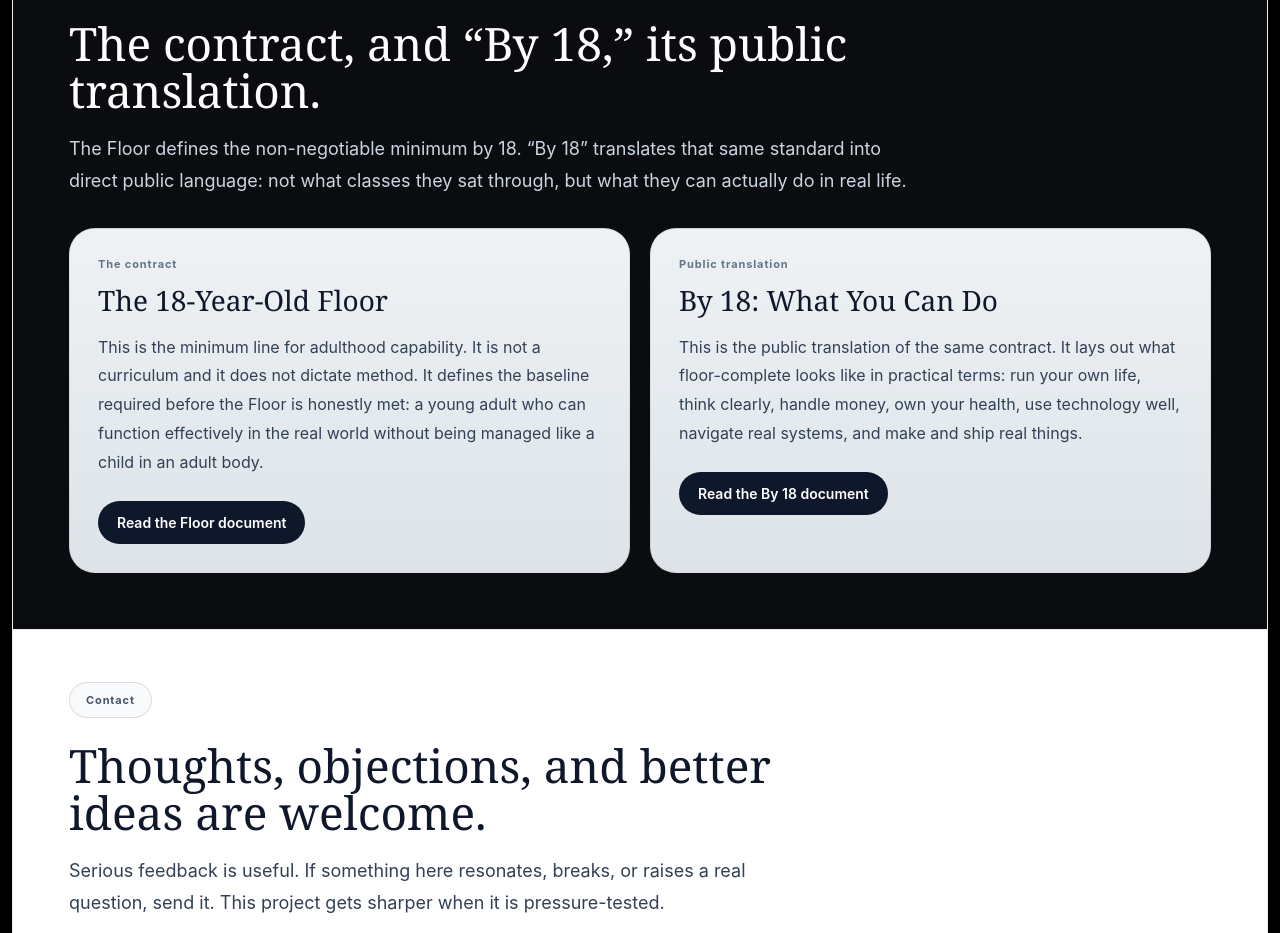
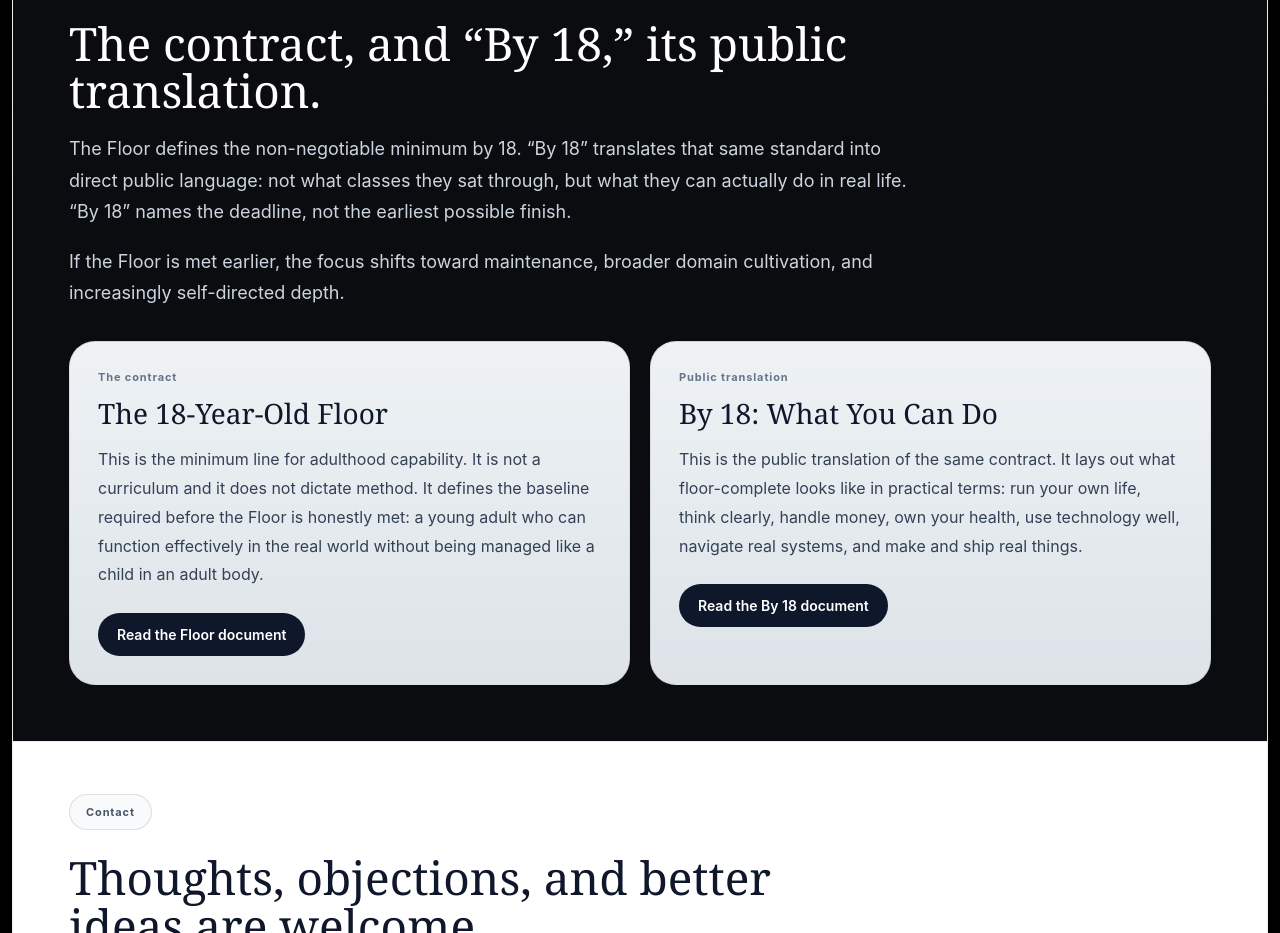
Before and after one commit to SuperDudePro/LifeEducationOrg, a React (Vite) app: page / in a window 1280 px wide. Shown: the part 2540-3473 px from the top of the page. Built offline with nearby package versions, Linux system fonts and the light colour scheme.

Commit message:
Update App.tsx

```diff
--- a/src/App.tsx
+++ b/src/App.tsx
@@ -33,8 +33,8 @@ const FAQ_ITEMS = [
   },
 ];
 
-const FLOOR_LINK = "https://docs.google.com/document/d/1vBGzYzg_TqWl5alApBjynVjRvdTBv6X8/edit?usp=sharing&ouid=112063937930878626054&rtpof=true&sd=true";
-const BY18_LINK = "https://docs.google.com/document/d/1xYBP3QPDk56G53RkItLCkzn53-DD3vxD/edit?usp=sharing&ouid=112063937930878626054&rtpof=true&sd=true";
+const FLOOR_LINK = "https://docs.google.com/document/d/1kacHye8nhnrUbYarS9rgdN0o0b_6D5q2/edit?usp=sharing&ouid=112063937930878626054&rtpof=true&sd=true";
+const BY18_LINK = "https://docs.google.com/document/d/11nSF4vmnmNErNnsvcvMKWDo6g84fLYjU/edit?usp=sharing&ouid=112063937930878626054&rtpof=true&sd=true";
 
 export default function App() {
   useEffect(() => {
@@ -786,7 +786,10 @@ export default function App() {
               <div className="floor-pill">The Floor + By 18</div>
               <h3 className="floor-title">The contract, and “By 18,” its public translation.</h3>
               <p className="floor-text">
-                The Floor defines the non-negotiable minimum by 18. “By 18” translates that same standard into direct public language: not what classes they sat through, but what they can actually do in real life.
+                The Floor defines the non-negotiable minimum by 18. “By 18” translates that same standard into direct public language: not what classes they sat through, but what they can actually do in real life. “By 18” names the deadline, not the earliest possible finish.
+              </p>
+              <p className="floor-text">
+                If the Floor is met earlier, the focus shifts toward maintenance, broader domain cultivation, and increasingly self-directed depth.
               </p>
             </div>
 
```
